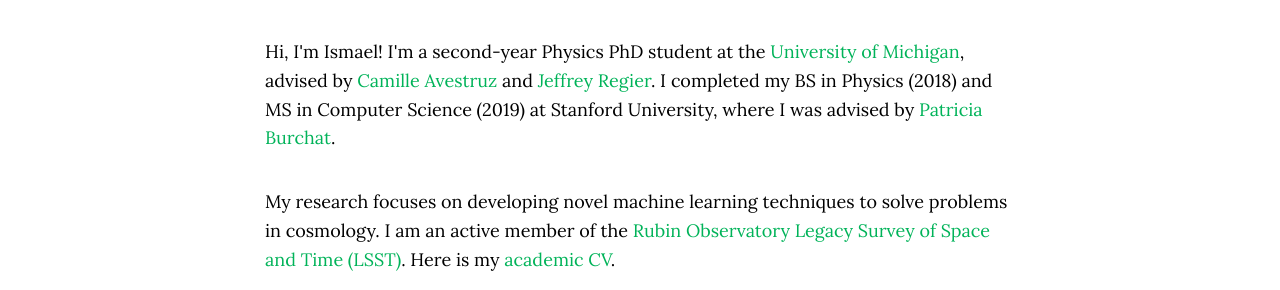
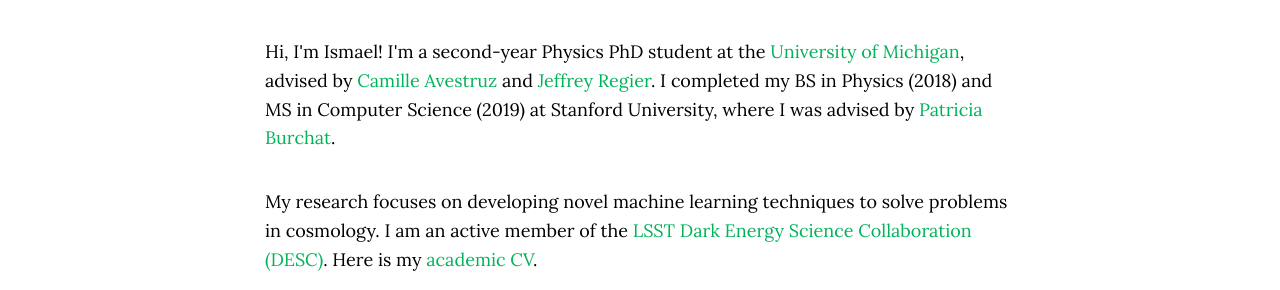
Before and after one commit to ismael2395/ismaelmendoza.github.io, a website: page index.html in a window 1280 px wide. Shown: the part 510-800 px from the top of the page. Drawn offline with nearby package versions, Linux system fonts and the light colour scheme.

Commit message:
Update index.html

```diff
--- a/index.html
+++ b/index.html
@@ -87,7 +87,7 @@
                     where I was advised by <a href="https://profiles.stanford.edu/patricia-burchat">Patricia Burchat</a>.
                 </p>
                 <p> My research focuses on developing novel machine learning techniques to solve problems in cosmology. I am
-                    an active member of the <a href="https://www.lsst.org">Rubin Observatory Legacy Survey of Space and Time (LSST)</a>.
+                    an active member of the <a href="https://lsstdesc.org/">LSST Dark Energy Science Collaboration (DESC)</a>.
                     Here is my <a href="./CV/Oct2020.pdf">academic CV</a>.
                 </p>
 
```
